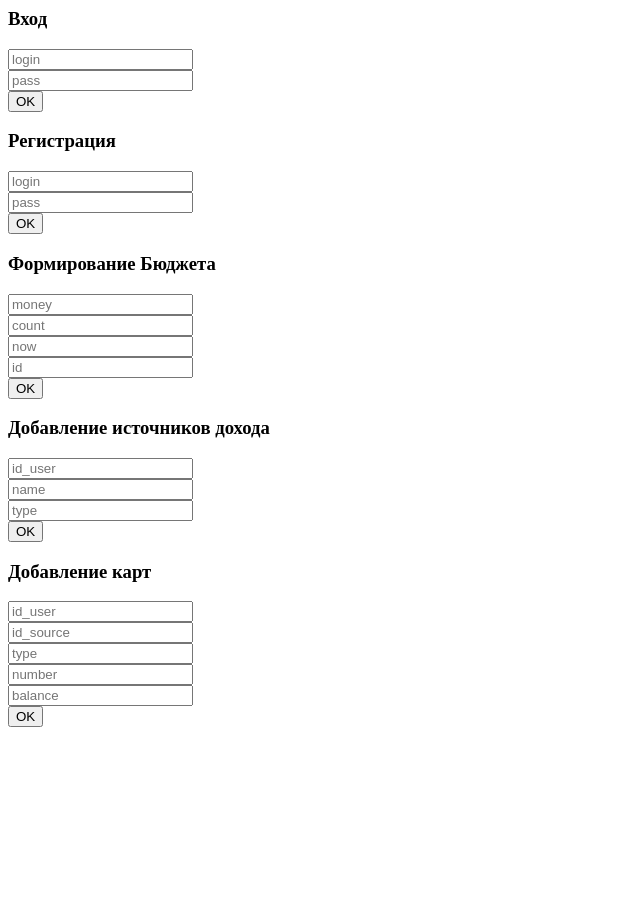
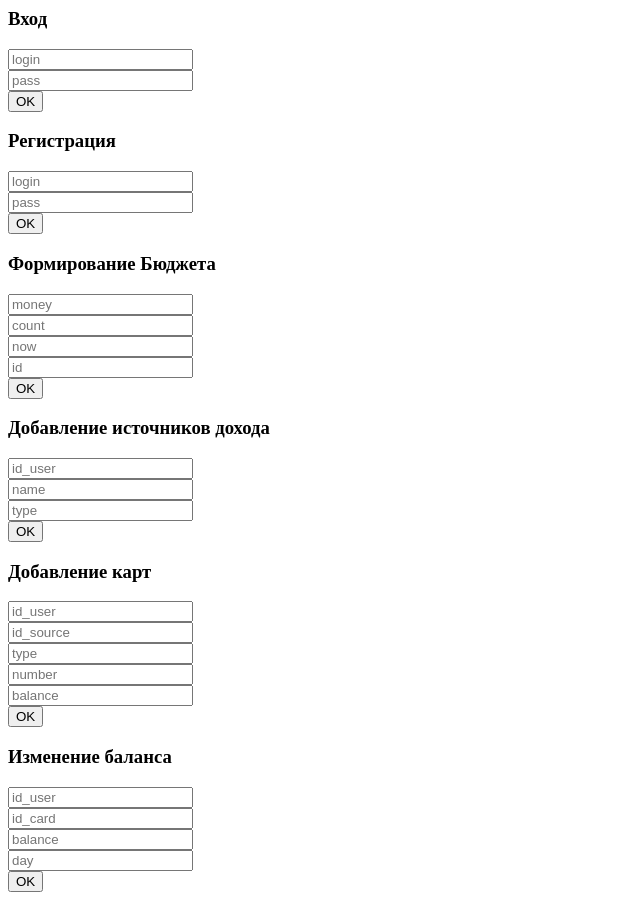
Before and after one commit to PeterPiggyDevelopment/surge, a website: page front-end/index.html in a window 1280 px wide. Shown: the whole page, without its empty margins (0-640 px from the left). Before the commit the page ends 800 px from the top, so only its background shows below. Drawn offline with Linux system fonts and the light colour scheme.

Commit message:
Реализовал добавление транзакций

```diff
--- a/front-end/index.html
+++ b/front-end/index.html
@@ -5,16 +5,16 @@
     <body>
         <h3>Вход</h3>
         <form>
-            <input type='text' name='login' placeholder='login' id='login'><br>
-            <input type='text' name='pass' placeholder='pass' id='pass'><br>
-            <input type='submit' value='OK' id='ok' class='buttons'>
+            <input type='text' name='login' placeholder='login'><br>
+            <input type='text' name='pass' placeholder='pass'><br>
+            <input type='submit' value='OK' class='buttons'>
         </form>
 
         <h3>Регистрация</h3>
         <form>
             <input type='text' name='login' placeholder='login'><br>
             <input type='text' name='pass' placeholder='pass'><br>
-            <input type='submit' value='OK' id='okR' class='buttons'>
+            <input type='submit' value='OK' class='buttons'>
         </form>
 
         <h3>Формирование Бюджета</h3>
@@ -23,7 +23,7 @@
             <input type='text' name='count' placeholder='count'><br>
             <input type='text' name='day' placeholder='now'><br>
             <input type='text' name='id' placeholder='id'><br>
-            <input type='submit' value='OK' id='okB' class='buttons'>
+            <input type='submit' value='OK' class='buttons'>
         </form>
 
         <h3>Добавление источников дохода</h3>
@@ -31,7 +31,7 @@
             <input type='text' name='id' placeholder='id_user'><br>
             <input type='text' name='name' placeholder='name'><br>
             <input type='text' name='type' placeholder='type'><br>
-            <input type='submit' value='OK' id='okD' class='buttons'>
+            <input type='submit' value='OK' class='buttons'>
         </form>
 
         <h3>Добавление карт</h3>
@@ -41,7 +41,16 @@
             <input type='text' name='type' placeholder='type'><br>
             <input type='text' name='number' placeholder='number'><br>
             <input type='text' name='balance' placeholder='balance'><br>
-            <input type='submit' value='OK' id='okD' class='buttons'>
+            <input type='submit' value='OK' class='buttons'>
+        </form>
+
+        <h3>Изменение баланса</h3>
+        <form>
+            <input type='text' name='idUser' placeholder='id_user'><br>
+            <input type='text' name='idCard' placeholder='id_card'><br>
+            <input type='text' name='balance' placeholder='balance'><br>
+            <input type='text' name='day' placeholder='day'><br>
+            <input type='submit' value='OK' class='buttons'>
         </form>
     </body>
 
@@ -84,6 +93,7 @@
     buttons[2].path = '/time';
     buttons[3].path = '/source';
     buttons[4].path = '/card';
+    buttons[5].path = '/coins';
     main(buttons);
     </script>
 </html>
--- a/main.js
+++ b/main.js
@@ -37,4 +37,8 @@ app.post('/card', (req, res) => { //привязка карты
     post.card(pool, req, res);
 });
 
+app.post('/coins', (req, res) => { //изменение баланса
+    post.coins(pool, req, res);
+});
+
 app.listen(8888);
```
Also changed, not shown: functions/post.js (+26 -1 lines), README.md.
